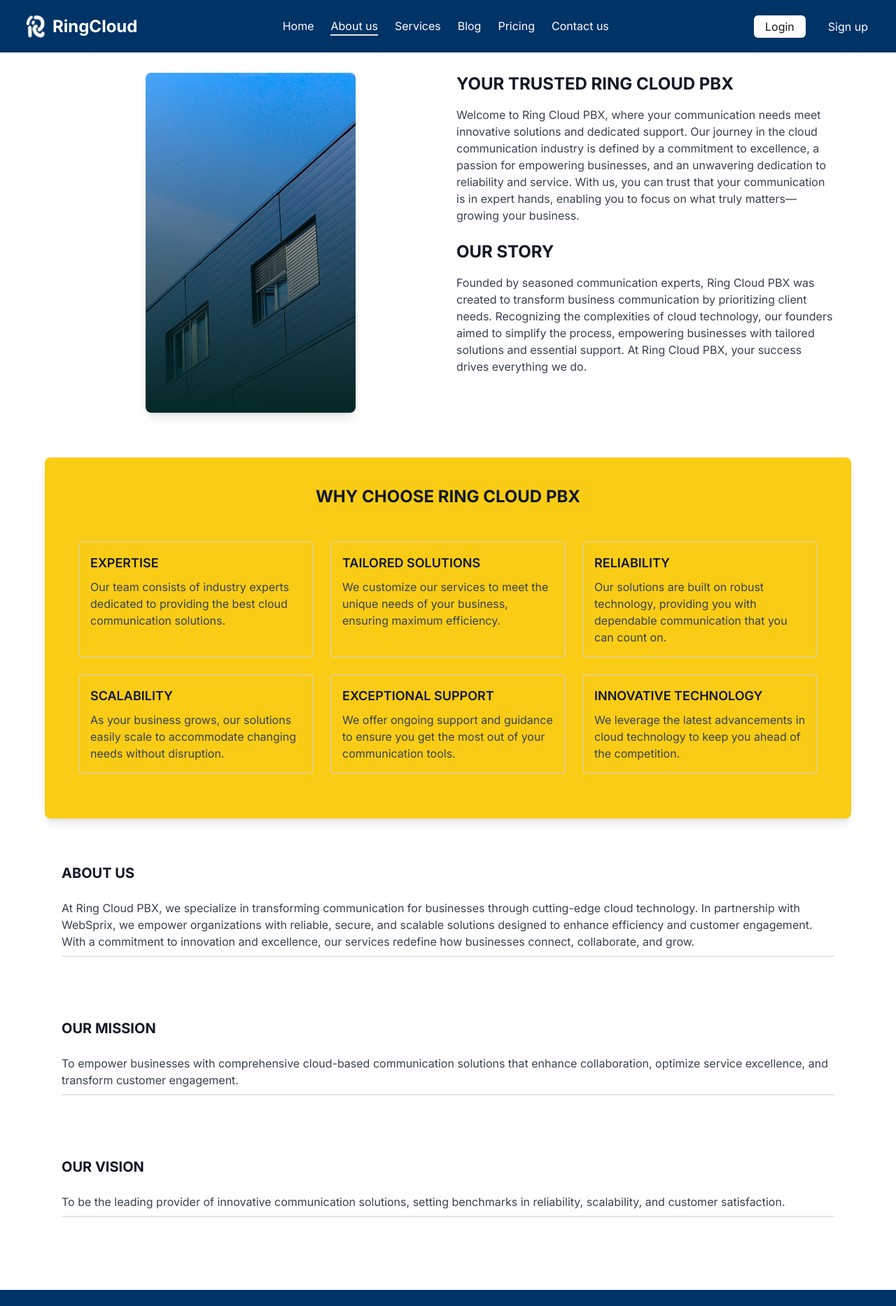
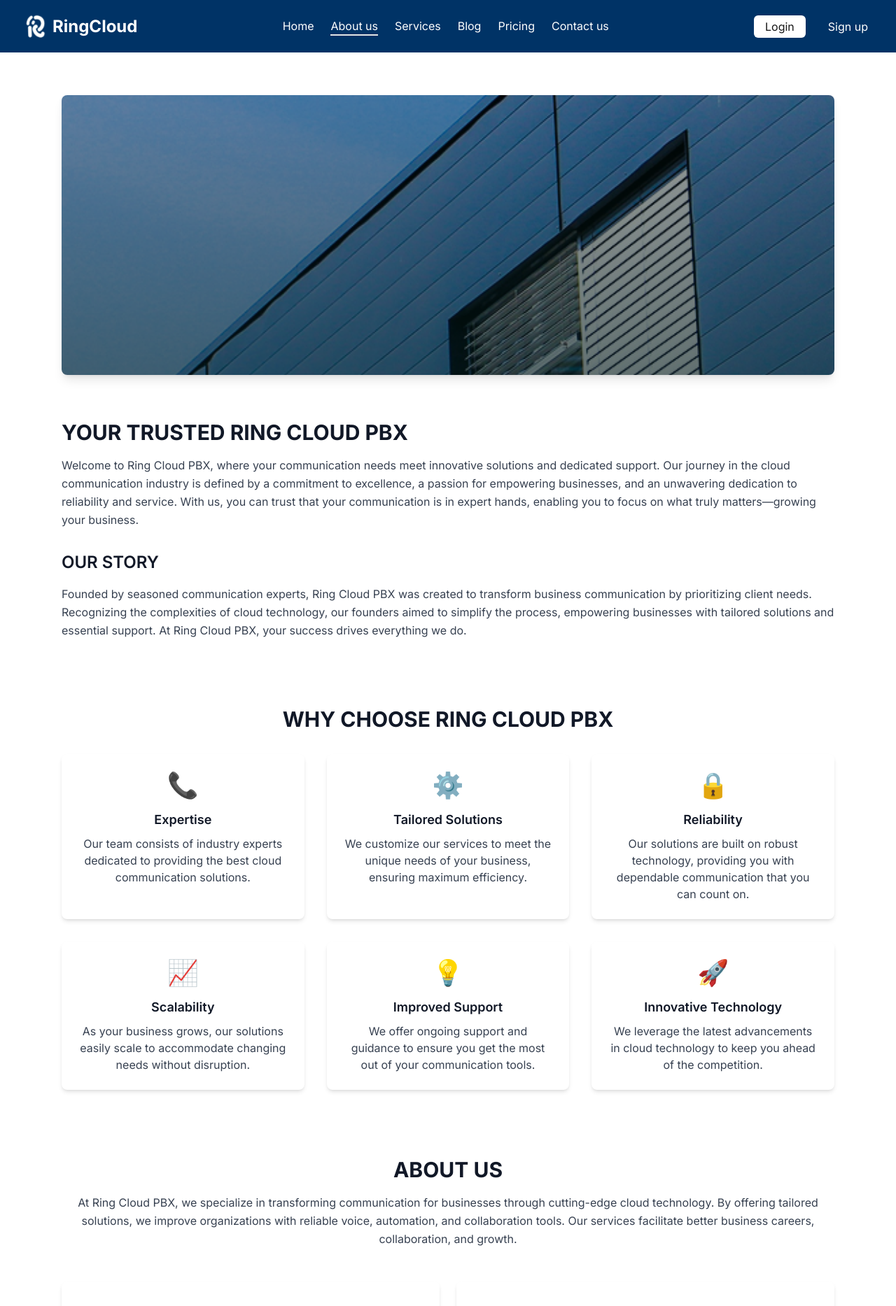
Before and after one commit to ADGO-et/ring-cloud, a Next.js app: page /about in a window 1280 px wide. Shown: the top 1867 px of the page at 70% size. Built offline with nearby package versions, Linux system fonts and the light colour scheme.

Commit message:
modifing the about us page based on the new ui

```diff
--- a/components/about-comp/RingCloud.tsx
+++ b/components/about-comp/RingCloud.tsx
@@ -2,95 +2,107 @@
 import Image from "next/image";
 
 import aboutImg from "@/public/assets/about.png";
+import { Flag, Eye } from "lucide-react";
 
 export default function RingCloudPBX() {
   return (
-    <div className="bg-white text-gray-900 my-20">
+    <div className="bg-white text-gray-900 pt-24 pb-16">
       {/* Hero Section */}
-      <div className="max-w-6xl mx-auto p-6 grid md:grid-cols-2 gap-6 items-start">
-        {/* Left Side - Image */}
-        <div className="flex justify-center">
+      <div className="max-w-6xl mx-auto p-6">
         <Image
           src={aboutImg}
           alt="Ring Cloud PBX Building"
-            width={300}
-            height={400}
-            className="rounded-lg shadow-lg"
+          width={1200}
+          height={500}
+          className="rounded-lg shadow-lg w-full max-h-[400px] object-cover"
         />
       </div>
-        {/* Right Side - Content */}
-        <div className="space-y-6 ">
-          <div>
-            <h2 className="text-2xl font-bold">YOUR TRUSTED RING CLOUD PBX</h2>
-            <p className="mt-4 text-gray-700">
+
+      <div className="max-w-6xl mx-auto px-6">
+        <h2 className="text-3xl font-bold text-gray-900 mt-10">
+          YOUR TRUSTED RING CLOUD PBX
+        </h2>
+        <p className="mt-4 text-gray-700 leading-relaxed">
           Welcome to Ring Cloud PBX, where your communication needs meet
-              innovative solutions and dedicated support. Our journey in the
-              cloud communication industry is defined by a commitment to
-              excellence, a passion for empowering businesses, and an unwavering
-              dedication to reliability and service. With us, you can trust that
-              your communication is in expert hands, enabling you to focus on
-              what truly matters—growing your business.
+          innovative solutions and dedicated support. Our journey in the cloud
+          communication industry is defined by a commitment to excellence, a
+          passion for empowering businesses, and an unwavering dedication to
+          reliability and service. With us, you can trust that your
+          communication is in expert hands, enabling you to focus on what truly
+          matters—growing your business.
+        </p>
+
+        <h3 className="text-2xl font-semibold mt-8">OUR STORY</h3>
+        <p className="mt-4 text-gray-700 leading-relaxed">
+          Founded by seasoned communication experts, Ring Cloud PBX was created
+          to transform business communication by prioritizing client needs.
+          Recognizing the complexities of cloud technology, our founders aimed
+          to simplify the process, empowering businesses with tailored solutions
+          and essential support. At Ring Cloud PBX, your success drives
+          everything we do.
         </p>
       </div>
-          <div>
-            <h2 className="text-2xl font-bold">OUR STORY</h2>
-            <p className="mt-4 text-gray-700">
-              Founded by seasoned communication experts, Ring Cloud PBX was
-              created to transform business communication by prioritizing client
-              needs. Recognizing the complexities of cloud technology, our
-              founders aimed to simplify the process, empowering businesses with
-              tailored solutions and essential support. At Ring Cloud PBX, your
-              success drives everything we do.
+
+      {/* Why Choose Us Section */}
+      <div className=" py-12 mt-12">
+        <div className="max-w-6xl mx-auto px-6 text-center">
+          <h3 className="text-3xl font-bold text-gray-900">
+            WHY CHOOSE RING CLOUD PBX
+          </h3>
+          <div className="grid grid-cols-1 md:grid-cols-3 gap-8 mt-8">
+            {features.map((feature, index) => (
+              <div
+                key={index}
+                className="p-6 bg-white rounded-lg shadow-md flex flex-col items-center"
+              >
+                <span className="text-4xl">{feature.icon}</span>
+                <h4 className="font-semibold text-lg mt-4">{feature.title}</h4>
+                <p className="text-gray-700 mt-2 text-center">
+                  {feature.description}
                 </p>
+              </div>
+            ))}
           </div>
         </div>
       </div>
 
-      {/* Why Choose Us Section */}
-      <div className="bg-yellow-400 py-10 px-6 mt-10 rounded-lg shadow-lg max-w-6xl mx-auto">
-        <h3 className="text-2xl font-bold text-center mb-6">
-          WHY CHOOSE RING CLOUD PBX
-        </h3>
-        <div className="grid grid-cols-1 md:grid-cols-3 gap-6  rounded-lg p-6">
-          {features.map((feature, index) => (
-            <div key={index} className="border border-gray-300 p-4 rounded-md">
-              <h4 className="font-semibold text-lg">{feature.title}</h4>
-              <p className="text-gray-700 mt-2">{feature.description}</p>
-            </div>
-          ))}
-        </div>
-      </div>
       {/* About Us Section */}
-      <div className="max-w-6xl mx-auto mt-10 p-6">
-        <h3 className="text-xl font-bold  pb-2">ABOUT US</h3>
-        <p className="mt-4 text-gray-700 border-b-2 pb-2">
+      <div className="max-w-6xl mx-auto px-6 mt-12 text-center">
+        <h3 className="text-3xl font-bold text-gray-900">ABOUT US</h3>
+        <p className="mt-4 text-gray-700 leading-relaxed">
           At Ring Cloud PBX, we specialize in transforming communication for
-          businesses through cutting-edge cloud technology. In partnership with
-          WebSprix, we empower organizations with reliable, secure, and scalable
-          solutions designed to enhance efficiency and customer engagement. With
-          a commitment to innovation and excellence, our services redefine how
-          businesses connect, collaborate, and grow.
+          businesses through cutting-edge cloud technology. By offering tailored
+          solutions, we improve organizations with reliable voice, automation,
+          and collaboration tools. Our services facilitate better business
+          careers, collaboration, and growth.
         </p>
       </div>
 
-      {/* Our Mission Section */}
-      <div className="max-w-6xl mx-auto mt-10 p-6">
-        <h3 className="text-xl font-bold  pb-2">OUR MISSION</h3>
-        <p className="mt-4 text-gray-700 border-b-2 pb-2">
+      {/* Mission and Vision Section */}
+      <div className="max-w-6xl mx-auto px-6 mt-12 grid grid-cols-1 md:grid-cols-2 gap-6 pb-24">
+        {" "}
+        {/* Added padding bottom for footer */}
+        <div className="p-6 bg-white rounded-lg shadow-md text-center flex flex-col items-center">
+          <div className="flex justify-center items-center w-16 h-16  rounded-full mb-4">
+            <Flag className="w-10 h-10 text-blue-900" />
+          </div>
+          <h4 className="text-xl font-semibold">OUR MISSION</h4>
+          <p className="text-gray-700 mt-2">
             To empower businesses with comprehensive cloud-based communication
-          solutions that enhance collaboration, optimize service excellence, and
-          transform customer engagement.
+            solutions, optimizing efficiency and customer engagement.
           </p>
         </div>
-
-      {/* Our Vision Section */}
-      <div className="max-w-6xl mx-auto mt-10 p-6">
-        <h3 className="text-xl font-bold  pb-2">OUR VISION</h3>
-        <p className="mt-4 text-gray-700 border-b-2 pb-2">
-          To be the leading provider of innovative communication
-          solutions, setting benchmarks in reliability, scalability, and
-          customer satisfaction.
+        <div className="p-6 bg-white rounded-lg shadow-md text-center flex flex-col items-center">
+          <div className="flex justify-center items-center w-16 h-16  rounded-full mb-4">
+            <Eye className="w-10 h-10 text-blue-900" />
+          </div>
+          <h4 className="text-xl font-semibold">OUR VISION</h4>
+          <p className="text-gray-700 mt-2">
+            To be the leading provider of innovative communication solutions,
+            setting benchmarks in reliability, scalability, and customer
+            satisfaction.
           </p>
+        </div>
       </div>
     </div>
   );
@@ -98,32 +110,38 @@
 
 const features = [
   {
-    title: "EXPERTISE",
+    icon: "📞",
+    title: "Expertise",
     description:
       "Our team consists of industry experts dedicated to providing the best cloud communication solutions.",
   },
   {
-    title: "TAILORED SOLUTIONS",
+    icon: "⚙️",
+    title: "Tailored Solutions",
     description:
       "We customize our services to meet the unique needs of your business, ensuring maximum efficiency.",
   },
   {
-    title: "RELIABILITY",
+    icon: "🔒",
+    title: "Reliability",
     description:
       "Our solutions are built on robust technology, providing you with dependable communication that you can count on.",
   },
   {
-    title: "SCALABILITY",
+    icon: "📈",
+    title: "Scalability",
     description:
       "As your business grows, our solutions easily scale to accommodate changing needs without disruption.",
   },
   {
-    title: "EXCEPTIONAL SUPPORT",
+    icon: "💡",
+    title: "Improved Support",
     description:
       "We offer ongoing support and guidance to ensure you get the most out of your communication tools.",
   },
   {
-    title: "INNOVATIVE TECHNOLOGY",
+    icon: "🚀",
+    title: "Innovative Technology",
     description:
       "We leverage the latest advancements in cloud technology to keep you ahead of the competition.",
   },
```
Lines whose indentation alone changed are shown as unchanged.
